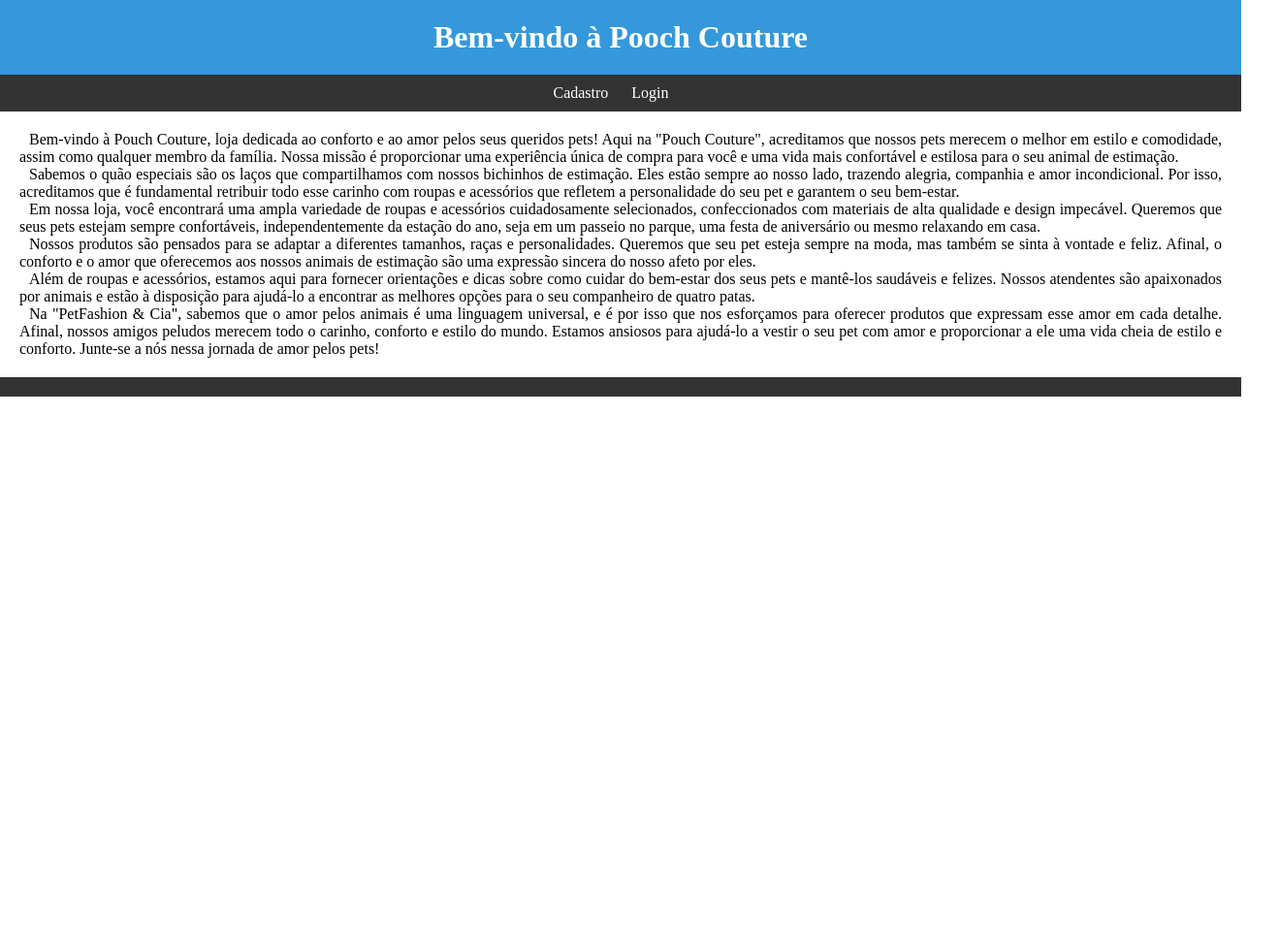
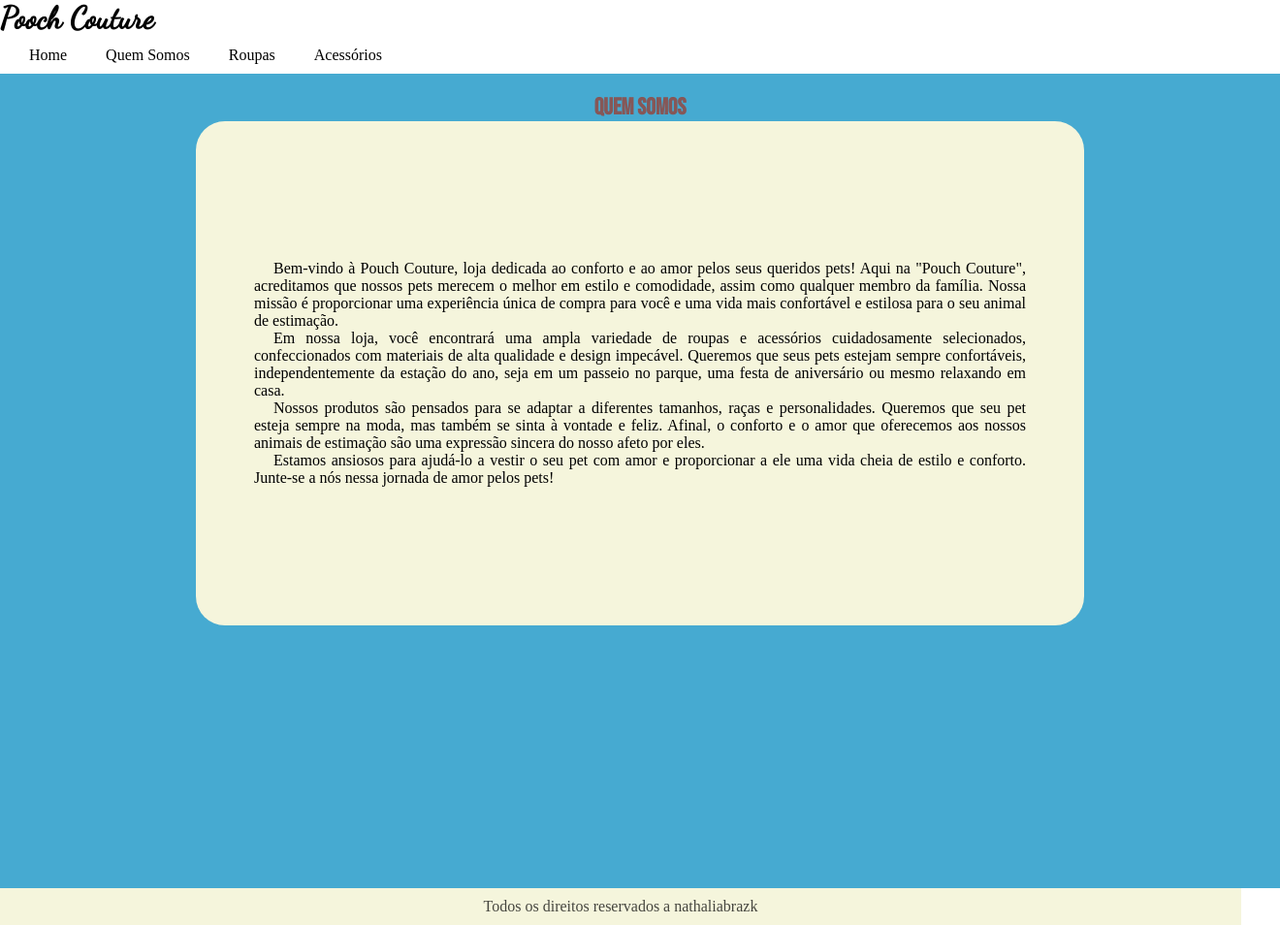
Before and after one commit to nathaliabrazk/Pooch-Couture, a plain HTML site: page index.html in a window 1280 px wide. Shown: the whole page at 97% size, 1320 px wide, since content can reach past the window. Before the commit the page ends 800 px from the top, so only its background shows below. Drawn offline with Linux system fonts and the light colour scheme; a web font is replaced by a local one.

Commit message:
Edições na página sobre nós

```diff
--- a/index.html
+++ b/index.html
@@ -3,68 +3,33 @@
 <head>
     <meta charset="UTF-8">
     <meta name="viewport" content="width=device-width, initial-scale=1.0">
-    <title>Página Inicial</title>
+    <title>Sobre nós</title>
     <link rel="stylesheet" href="styles/index.css">
 </head>
 <body>
-    <header>
-        <h1>Bem-vindo à Pooch Couture</h1>
-    </header>
+    <h1>Pooch Couture</h1>
     <nav>
         <ul>
-            <li><a href="pages/cadastro.html">Cadastro</a></li>
-            <li><a href="pages/login.html">Login</a></li>
+            <li><a href="#">Home</a></li>
+            <li><a href="#">Quem Somos</a></li>
+            <li><a href="#">Roupas</a></li>
+            <li><a href="#">Acessórios</a></li>
         </ul>
     </nav>
     <main>
-        <p>Bem-vindo à Pouch Couture, loja dedicada ao conforto e ao amor pelos seus queridos pets! Aqui na "Pouch Couture", acreditamos que nossos pets merecem o melhor em estilo e comodidade, assim como qualquer membro da família. Nossa missão é proporcionar uma experiência única de compra para você e uma vida mais confortável e estilosa para o seu animal de estimação.</p>
-
-        <p>Sabemos o quão especiais são os laços que compartilhamos com nossos bichinhos de estimação. Eles estão sempre ao nosso lado, trazendo alegria, companhia e amor incondicional. Por isso, acreditamos que é fundamental retribuir todo esse carinho com roupas e acessórios que refletem a personalidade do seu pet e garantem o seu bem-estar.</p>
-
-        <p>Em nossa loja, você encontrará uma ampla variedade de roupas e acessórios cuidadosamente selecionados, confeccionados com materiais de alta qualidade e design impecável. Queremos que seus pets estejam sempre confortáveis, independentemente da estação do ano, seja em um passeio no parque, uma festa de aniversário ou mesmo relaxando em casa.</p>
-
-        <p>Nossos produtos são pensados para se adaptar a diferentes tamanhos, raças e personalidades. Queremos que seu pet esteja sempre na moda, mas também se sinta à vontade e feliz. Afinal, o conforto e o amor que oferecemos aos nossos animais de estimação são uma expressão sincera do nosso afeto por eles.</p>
-
-        <p>Além de roupas e acessórios, estamos aqui para fornecer orientações e dicas sobre como cuidar do bem-estar dos seus pets e mantê-los saudáveis e felizes. Nossos atendentes são apaixonados por animais e estão à disposição para ajudá-lo a encontrar as melhores opções para o seu companheiro de quatro patas.</p>
-
-        <p>Na "PetFashion & Cia", sabemos que o amor pelos animais é uma linguagem universal, e é por isso que nos esforçamos para oferecer produtos que expressam esse amor em cada detalhe. Afinal, nossos amigos peludos merecem todo o carinho, conforto e estilo do mundo. Estamos ansiosos para ajudá-lo a vestir o seu pet com amor e proporcionar a ele uma vida cheia de estilo e conforto. Junte-se a nós nessa jornada de amor pelos pets!</p>
-    </main>
-    <footer>
-    </footer>
-</body>
-</html>
-
-
-<!--<!DOCTYPE html>
-<html lang="en">
-<head>
-    <meta charset="UTF-8">
-    <meta http-equiv="X-UA-Compatible" content="IE=edge">
-    <meta name="viewport" content="width=device-width, initial-scale=1.0">
-    <title>Home</title>
-    <link rel="stylesheet" href="styles/index.css">
-</head>
-<body>
-    <div id="pagina">
-        <div id="apresentacao">
+        <h2>Quem somos</h2>
+        <div id="texto">
             <p>Bem-vindo à Pouch Couture, loja dedicada ao conforto e ao amor pelos seus queridos pets! Aqui na "Pouch Couture", acreditamos que nossos pets merecem o melhor em estilo e comodidade, assim como qualquer membro da família. Nossa missão é proporcionar uma experiência única de compra para você e uma vida mais confortável e estilosa para o seu animal de estimação.</p>
-
-            <p>Sabemos o quão especiais são os laços que compartilhamos com nossos bichinhos de estimação. Eles estão sempre ao nosso lado, trazendo alegria, companhia e amor incondicional. Por isso, acreditamos que é fundamental retribuir todo esse carinho com roupas e acessórios que refletem a personalidade do seu pet e garantem o seu bem-estar.</p>
 
             <p>Em nossa loja, você encontrará uma ampla variedade de roupas e acessórios cuidadosamente selecionados, confeccionados com materiais de alta qualidade e design impecável. Queremos que seus pets estejam sempre confortáveis, independentemente da estação do ano, seja em um passeio no parque, uma festa de aniversário ou mesmo relaxando em casa.</p>
 
             <p>Nossos produtos são pensados para se adaptar a diferentes tamanhos, raças e personalidades. Queremos que seu pet esteja sempre na moda, mas também se sinta à vontade e feliz. Afinal, o conforto e o amor que oferecemos aos nossos animais de estimação são uma expressão sincera do nosso afeto por eles.</p>
 
-            <p>Além de roupas e acessórios, estamos aqui para fornecer orientações e dicas sobre como cuidar do bem-estar dos seus pets e mantê-los saudáveis e felizes. Nossos atendentes são apaixonados por animais e estão à disposição para ajudá-lo a encontrar as melhores opções para o seu companheiro de quatro patas.</p>
+            <p>Estamos ansiosos para ajudá-lo a vestir o seu pet com amor e proporcionar a ele uma vida cheia de estilo e conforto. Junte-se a nós nessa jornada de amor pelos pets!</p>
+        </div>
+    </main>
 
-            <p>Na "PetFashion & Cia", sabemos que o amor pelos animais é uma linguagem universal, e é por isso que nos esforçamos para oferecer produtos que expressam esse amor em cada detalhe. Afinal, nossos amigos peludos merecem todo o carinho, conforto e estilo do mundo. Estamos ansiosos para ajudá-lo a vestir o seu pet com amor e proporcionar a ele uma vida cheia de estilo e conforto. Junte-se a nós nessa jornada de amor pelos pets!</p>
-        </div>
-            <div id="opcoes">
-                <a href="pages/cadastro.html">Cadastre-se</a>
-                <a href="pages/login.html">Faça Login</a>
-                <a href="pages/esqueciSenha.html">Recuperar senha</a>
-                </div>
-            </div>
+    <footer>Todos os direitos reservados a nathaliabrazk</footer>
     </div>
 </body>
-</html>-->
+</html>
--- a/styles/index.css
+++ b/styles/index.css
@@ -15,49 +15,85 @@ body, h1, p, ul, li {
 
 /* Estilos para o cabeçalho */
 header {
-    background-color: #3498db;
-    color: #fff;
+    background-color:beige;
+    color: rgba(0, 0, 0, 0.719);
     text-align: center;
-    padding: 20px;
+    height: 40px;
+    padding: 10px 0px;
+    display: flex;
+    flex-direction: column;
+    justify-content: center;
+    align-items: center;
 }
 
-/* Estilos para a navegação (menu) */
-nav {
-    background-color: #333;
-    color: #fff;
+h1{
+    font-family: 'Dancing Script';
+}
+
+h2{
+    font-family: 'Bebas Neue';
+    color: rgb(134, 87, 87);
+}
+/* Add this CSS to style the horizontal list */
+nav ul {
+    list-style: none;
+    padding: 10px;
+    display: flex;
+}
+
+nav ul li {
+    margin-right: 20px;
+    margin-left: 20px;
+}
+
+nav ul li a {
+    text-decoration: none;
+    color: #000000;
+    /*padding: 10px 15px;*/
+}
+
+/*a{
+    color: #1cc206;
+    text-decoration: none;
+    /*margin: 0px 10px;
+    padding: 0px 5px;
+}*/
+/* Estilos para o conteúdo principal */
+main {
+    background-color: #46aad1;
+    height: 800px;
+    width: 100%;
+    padding: 20px;
     text-align: center;
 }
 
-nav ul {
-    list-style: none;
+#texto{
+    background-color: beige;
+    height: 500px;
+    width: 70%;
+    border-radius: 30px;
+    margin: auto;
+    display: flex;
+    flex-direction: column;
+    justify-content: center;
+    align-items: center;
     padding: 10px;
-}
+    font-family: 'Tai Heritage Pro';
 
-nav ul li {
-    display: inline;
-    margin-right: 20px;
-}
-
-nav ul li a {
-    color: #fff;
-    text-decoration: none;
-}
-
-/* Estilos para o conteúdo principal */
-main {
-    padding: 20px;
 }
 
 /* Estilos para o rodapé */
 footer {
-    background-color: #333;
-    color: #fff;
+    background-color:beige;
+    color: rgba(0, 0, 0, 0.719);
     text-align: center;
     padding: 10px;
 }
 
 p{
-    text-indent: 10px;
+    margin-left: 50px;
+    margin-right: 50px;
+    text-indent: 20px;
     text-align: justify;
 }
 
```
Also changed, not shown: images/cachorro-oculos.png (added), images/cachorro-rindo.png (added), images/cachorro-sofa.png (added), images/cadastro.jpg (renamed from images/images/cadastro.jpg), images/esqueciSenha.jpg (renamed from images/images/esqueciSenha.jpg), images/images/logo.png (deleted).
